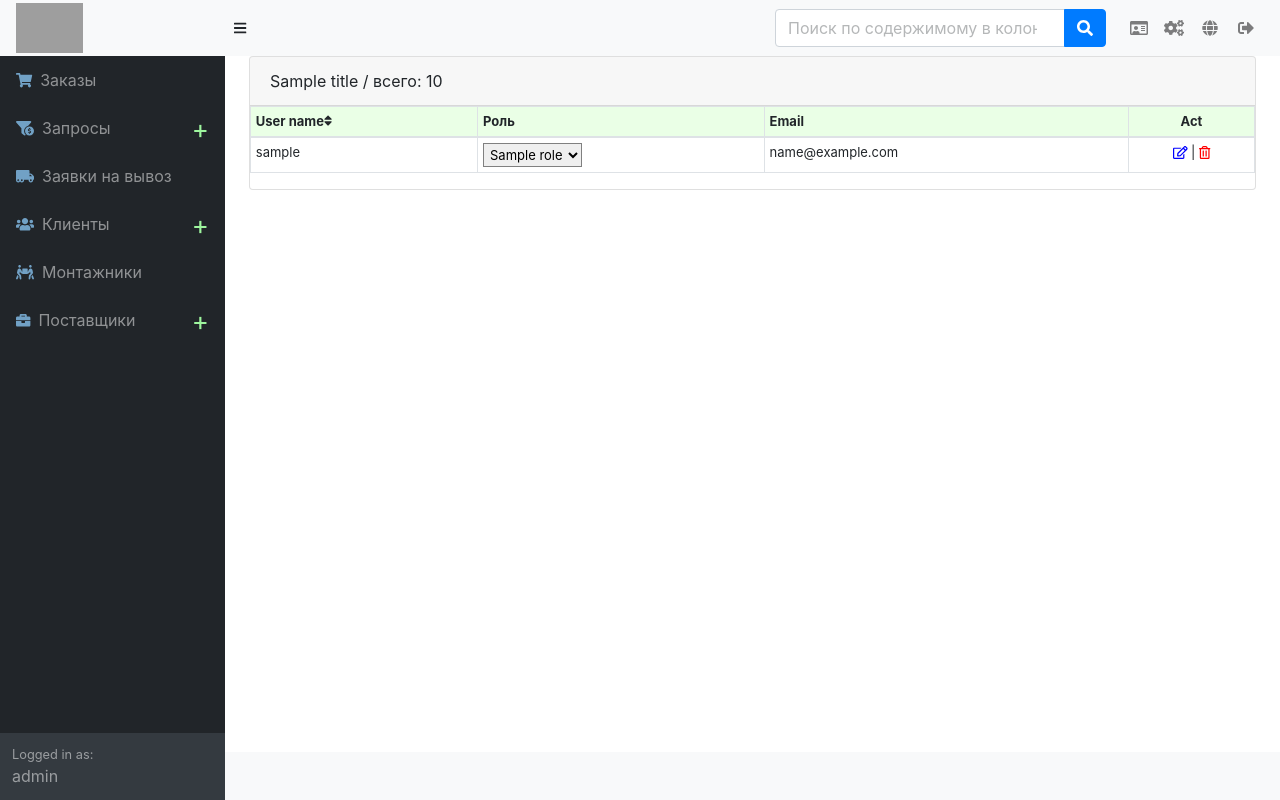
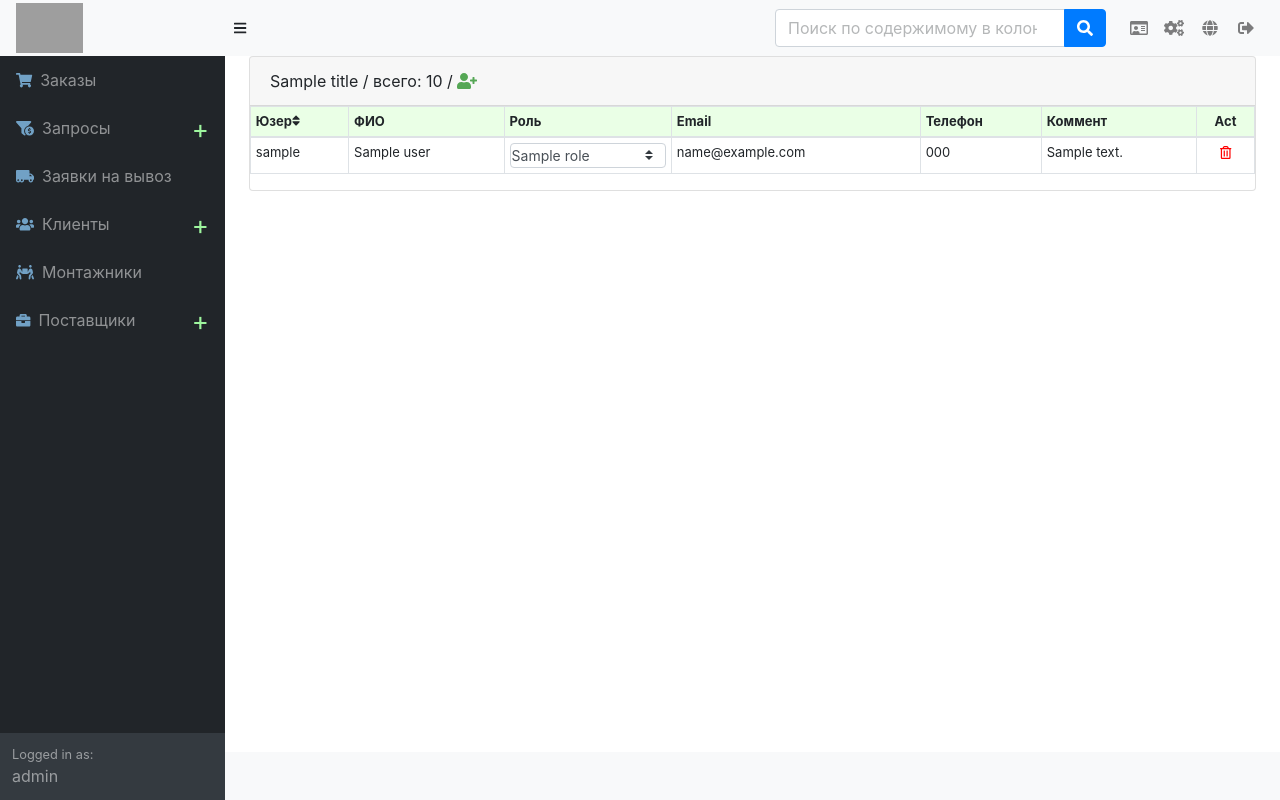
Before and after one commit to AlexandrTarasov/okna, a PHP site: template app/Views/User/index.php in a window 1280 px wide. Run offline with PHP 8.4, Linux system fonts and the light colour scheme; the template is opened without the code that fills it: most values are stand-ins (such as "Sample title", 1, 10 or a date in 2020); a stand-in replaces the project's code that opens the database connection; some libraries are stand-ins or nearby versions; grey boxes are pictures that could not be loaded.

Commit message:
users list correction

```diff
--- a/app/Models/Installer.php
+++ b/app/Models/Installer.php
@@ -9,7 +9,7 @@ class Installer extends Model
 		// $params = [
 		// 	'mail' => $mail,
 		// ];
-		return $this->db->row('SELECT * FROM `installers` ORDER BY id DESC');
+		return $this->db->row('SELECT * FROM `users` where role_id = 5  ORDER BY id DESC');
 	}
 
 }
--- a/app/Views/Supplier/index.php
+++ b/app/Views/Supplier/index.php
@@ -40,7 +40,7 @@ foreach($suppliers as $supplier){
 	}
 
 
-	if( $supplier['viber'] ){
+	if( $supplier['viber_is'] ){
 		$viber_ico="<i class=\"fab fa-viber\"></i>";
 	}
 	if( $supplier['comment'] ){
--- a/app/Views/User/index.php
+++ b/app/Views/User/index.php
@@ -1,21 +1,26 @@
 <style>
 	.fa-comment-dots{font-size: 16px; color: brown;}
 	.td-with-comment{background: hsl(65.7, 100%, 95.9%);}
-	.roles-select{border: 1px solid gray; padding: 2px;}
-	.role-admin-color{color:blue;font-weight: bold;}
-	.role-manager-color{color:green;}
-	.role-dev-color{color:red; font-weight: bold;}
+	.roles-select{padding: 1px; font-size: 14px; height: 25px;}
+	.role-admin-color{background:hsl(0, 100%, 90.6%);font-weight: bold;}
+	.role-manager-color{background:hsl(120, 68.3%, 87.6%);}
+	.role-dev-color{background:gray; font-weight: bold;}
+	.role-installer-color{background:hsl(196.7, 95.6%, 91.2%);}
+	.add_user{color: hsl(120, 32.5%, 49.4%);}
 </style>
 <div class="card mb-4">
-	<div class="card-header"><?=$title . ' / всего: ' .$total?></div>
+	<div class="card-header"><?=$title . ' / всего: ' .$total?> / <span class="add_user" data-toggle="modal" data-target="#add_user_modal"><i class="fas fa-user-plus"></i></span> </div>
 	<div class="card-body" style="padding:0px;">
 		<div class="table-responsive">
 			<table class="table table-bordered table-hover table-sm" id="dataTable" width="100%" cellspacing="0">
 				<thead>
 					<tr style="background: 1px hsl(110.4, 100%, 95.1%);">
-						<th>User name<i class="fas fa-sort"></i></th>
-						<th>Роль</i></th>
-						<th>Email</i></th>
+						<th>Юзер<i class="fas fa-sort"></i></th>
+						<th>ФИО</th>
+						<th>Роль</th>
+						<th>Email</th>
+						<th>Телефон</th>
+						<th>Коммент</th>
 						<th style='text-align:center;'>Act</th>
 					</tr>
 				</thead>
@@ -27,9 +32,10 @@ foreach($users as $user){
 	//make select for role
 	$role_css = '';
 	if($user['role_id'] == 2)  $role_css =  'role-manager-color';
-	if($user['role_id'] == 3) $role_css =  'role-admin-color';
+	if($user['role_id'] == 3)  $role_css =  'role-admin-color';
 	if($user['role_id'] == 4)  $role_css =  'role-dev-color';
-	$roles_select = '<select class="roles-select '.$role_css.'" onfocus="saveOption(this)" onchange="changeRole(this)">';
+	if($user['role_id'] == 5)  $role_css =  'role-installer-color';
+	$roles_select = '<select class="custom-select roles-select '.$role_css.'" onfocus="saveOption(this)" onchange="changeRole(this)">';
 	foreach($roles as $role){
 		$selected = ($role['id'] == $user['role_id']) ? ' selected ' : '';
 		$roles_select .='<option value="'.$role['id'].'"' .$selected. '>'.$role['name'].'</option>';
@@ -38,10 +44,13 @@ foreach($users as $user){
 	// !- make select for role
 	echo"<tr>";
 	echo"<td>".$user['username']."</td>";
+	echo"<td>".$user['name']."</td>";
 	// echo"<td>".$user['role_id']."</td>";
 	echo"<td>".$roles_select."</td>";
 	echo"<td>".$user['email']."</td>";
-	echo"<td style='text-align:center;'><i title='this is button for edition bro' style='color:blue;' class=\"far fa-edit\"></i> | <i style='color:red;' class=\"far fa-trash-alt\"></i> </td>";
+	echo"<td>".$user['phone']."</td>";
+	echo"<td>".$user['comment']."</td>";
+	echo"<td style='text-align:center;'><i style='color:red;' class=\"far fa-trash-alt\"></i> </td>";
 	echo"</tr>";
 }
 ?>
@@ -52,11 +61,11 @@ foreach($users as $user){
 </div>
 
 <!-- modal add installer -->
-<div class="fade modal" tabindex="-1" role="dialog" id="add_installer_modal" aria-hidden="true">
+<div class="fade modal" tabindex="-1" role="dialog" id="add_user_modal" aria-hidden="true">
 	<div class="modal-dialog">
 		<div class="modal-content">
 			<div class="modal-header">
-				<h5 class="modal-title"><i class="fas fa-people-carry clr-red"></i> Добавить монтажника</h5>
+				<h5 class="modal-title"><i class="fas fa-user-plus add_user"></i> Добавить пользователя</h5>
 				<button type="button" class="close" data-dismiss="modal" aria-label="Close">
 					<span aria-hidden="true">&times;</span>
 				</button>
@@ -79,15 +88,11 @@ foreach($users as $user){
 					<div class="form-row">
 						<div class="col mb-2">
 							<div class="input-group input-group-sm">
-								<input type="tel" class="form-control" id="" placeholder="Тел 1">
+								<input type="tel" class="form-control" id="" placeholder="Тел">
 								<div class="input-group-append ">
 									<span class="input-group-text" title="viber_span" id="viber_installer_act_span"><i class="off fab fa-viber" title="viber_svg" id="viber_installer_i"></i></span>
 								</div>
 							</div>
-						</div>
-
-						<div class="col mb-2">
-							<input type="tel" class="form-control form-control-sm" id="" placeholder="Тел 2">
 						</div>
 					</div>
 					<div class="form-row">
--- a/app/Views/layout/default.php
+++ b/app/Views/layout/default.php
@@ -278,6 +278,7 @@
 
 <!-- modal add supplier -->
 <div class="fade modal" tabindex="-1" role="dialog" id="add_supplier_modal" aria-hidden="true">
+	<form  id="add_supplier_modal_form">
 	<div class="modal-dialog">
 		<div class="modal-content">
 			<div class="modal-header">
@@ -286,39 +287,36 @@
 					<span aria-hidden="true">&times;</span>
 				</button>
 			</div>
-			<div class="modal-body">
+			<div id="back_message_supplier_modal"></div>
+			<div class="modal-body" id="add_supplier_modal_body">
 				<div class="form-group" style="margin-bottom: 0rem;">
 					<div class="form-row">
 						<div class="col mb-2">
-							<input type="text"  class="form-control form-control-sm" id="" placeholder="Название компании">
+							<input type="text" required name="company_name" class="form-control form-control-sm" id="" placeholder="Название компании">
 						</div>
 						<div class="col mb-2">
-							<input type="text" class="form-control form-control-sm" id="" placeholder="Адрес компании">
+							<input type="text" name="address"class="form-control form-control-sm" id="" placeholder="Адрес компании">
 						</div>
 					</div>
 					<div class="form-row">
 						<div class="col mb-2">
-							<input type="text"  class="form-control form-control-sm" id="" placeholder="Имя менеджера">
+							<input type="text" name="manager_name" class="form-control form-control-sm" id="" placeholder="Имя менеджера">
 						</div>
 						<div class="col mb-2">
-							<input type="email" class="form-control form-control-sm" id="" placeholder="Мэйл менеджера">
+							<input type="email" name="manager_email"  pattern="[a-z0-9._%+-]+@[a-z0-9.-]+\.[a-z]{2,}$"  class="form-control form-control-sm" id="" placeholder="Мэйл менеджера">
 						</div>
 					</div>
 					<div class="form-row">
 						<div class="col mb-2">
 							<div class="input-group input-group-sm">
-								<input type="tel" class="form-control" id="" placeholder="Тел 1">
+								<input type="tel" class="form-control" name="manager_phone" required id="phone_1_supplier_form" placeholder="(000)-000-00-00"  pattern="\([0-9]{3}\)-[0-9]{3}-[0-9]{2}-[0-9]{2}">
 								<div class="input-group-append ">
 									<span class="input-group-text" title="viber_span" id="viber_supplier_act_span"><i class="off fab fa-viber" title="viber_svg" id="viber_supplier_i"></i></span>
 								</div>
 							</div>
 						</div>
-
-						<div class="col mb-2">
-							<input type="tel" class="form-control form-control-sm" id="" placeholder="Тел 2">
-						</div>
 					</div>
-					<textarea class="form-control mb-2" id=""  placeholder="Комментарий" rows="2"></textarea>
+					<textarea class="form-control mb-2" id=""  name="comment"  placeholder="Комментарий" rows="2"></textarea>
 
 					<hr>
 					<div class="text-center" style="margin:-7px;">
@@ -328,6 +326,7 @@
 			</div>
 		</div>
 	</div>
+	<form>
 </div>
 <!--// end modal for supplier -->
 
@@ -357,7 +356,7 @@ window.onload = function (){
 	let month = [ '01', '02', '03', '04', '05', '06', '07', '08', '09', '10', '11', '12'];
 	var today = new Date();
 	var date = today.getFullYear()+'-'+month[today.getMonth()]+'-'+today.getDate();
-	order_date_inp.value = date;
+	// order_date_inp.value = date;
 	// $('#addRequestModal').modal('show');
 }
 
@@ -387,7 +386,7 @@ phone_1_enquery_form.addEventListener("input", function(event){
 	makePhoneNumber(event, phone_1_enquery_form);
 	let clean_number = event.target.value.replace(/\(|\)|\-|_/gi, '');
 	if( clean_number.length == 10 ){
-		checkPhoneExistance(clean_number, 'check_if_client_phone_exists', 'enquery');
+		checkPhoneExistance(clean_number, 'enquery_phone_exists');
 	}
 });
 phone_2_enquery_form.addEventListener("input", function(event){
@@ -413,12 +412,38 @@ add_client_modal.onclick=(e)=>{
 }
 phone_1_client_form.addEventListener("input", function(event){
 	makePhoneNumber(event, phone_1_client_form);
+	let clean_number = event.target.value.replace(/\(|\)|\-|_/gi, '');
+	if( clean_number.length == 10 ){
+		checkPhoneExistance(clean_number, 'client_phone_exists');
+	}
 });
 phone_2_client_form.addEventListener("input", function(event){
 	makePhoneNumber(event, phone_2_client_form);
 });
 /* -- */
 
+
+/*supplier modal process*/
+let supplier_form = {
+	viber : 0,
+}
+add_supplier_modal.onclick=(e)=>{
+	let icon = clickOnViberIcon(e);
+	if( typeof icon === 'object' ){
+		if(supplier_form.viber == 0){
+			changeViberState(icon, 'on');
+			supplier_form.viber = 1;
+		} else{
+			changeViberState(icon, 'off');
+			supplier_form.viber = 0;
+		}
+	}
+}
+phone_1_supplier_form.addEventListener("input", function(event){
+	makePhoneNumber(event, phone_1_supplier_form);
+});
+
+/*---*/
 function clickOnViberIcon(e){
 	if(  e.target.title == "viber_span" ){
 		return e.target.childNodes[0];
--- a/assets/js/add_data_from_modals.js
+++ b/assets/js/add_data_from_modals.js
@@ -16,8 +16,6 @@ add_enquiry_modal_form.onsubmit = async (e) => {
 		console.log(text);
 	});
 }
-
-
 
 add_client_modal_form.onsubmit = async (e) => {
 	e.preventDefault();
@@ -38,6 +36,27 @@ add_client_modal_form.onsubmit = async (e) => {
 	});
 }
 
+
+add_supplier_modal.onsubmit = async (e) => {
+	e.preventDefault();
+	let formData = new FormData(add_supplier_modal_form);
+	formData.append('viber_is', supplier_form.viber);
+	formData.append('from_node', 'add_supplier_modal_form');
+	let response = await fetch('/sluice', {
+		method: 'POST',
+		body: formData
+	});
+	response.text().then(function (text){
+		if( text === '1' ){
+			add_supplier_modal_body.innerHTML = '<div class="alert alert-info" role="alert">Поставищик добавлен</div>';
+		}else{
+			back_message_supplier_modal.innerHTML = text;
+		}
+		console.log(text);
+	});
+}
+
+
 async function checkPhoneExistance (phone, node ){
 	let formData = new FormData();
 	formData.append('phone', phone);
@@ -48,23 +67,31 @@ async function checkPhoneExistance (phone, node ){
 	});
 
 	const contentType = response.headers.get("content-type");
-	if (contentType && contentType.indexOf("application/json") !== -1) {
+	if (contentType && contentType.indexOf("application/json") !== -1) { //if info about phone exists get Json otherwise get str '0'
 		response.json().then(data => {
-			back_message_enquery_modal.innerHTML = '<div class="alert alert-warning" role="alert">Клиент с данным номером уже существует </div>';
-			if( node === 'check_if_client_phone_exists' ){
+			if( node === 'enquery_phone_exists' ){
+				back_message_enquery_modal.innerHTML = '<div class="alert alert-warning" role="alert">Клиент с данным номером уже существует </div>';
 				add_enquiry_modal_form.elements['fio'].value = data.name;
 				add_enquiry_modal_form.elements['address'].value = data.address;
 				add_enquiry_modal_form.elements['email'].value = data.email;
 				add_enquiry_modal_form.elements['client_id'].value = data.id;
 				add_enquiry_modal_form.elements['phone_2'].defaultValue = data.phone2;
-client_id_input
 				shapePhone(add_enquiry_modal_form.elements['phone_2']);
 				if (data.viber_is === '1'){
 					changeViberState(enquery_viber, 'on');
 				}
 			}
+			else if ( node === 'client_phone_exists' ){
+				back_message_client_modal.innerHTML = '<div class="alert alert-danger" role="alert">Клиент с данным номером уже существует </div>';
+				add_client_modal_form.elements['fio'].value = data.name;
+				add_client_button.disabled = true;
+			}
 		});
 	} else {
+		back_message_enquery_modal.innerHTML = '';
+		back_message_client_modal.innerHTML = '';
+		add_client_modal_form.elements['fio'].value = '';
+		add_client_button.disabled = false;
 		response.text().then(text => {
 			console.log('text'+text);
 		});
```
Also changed, not shown: app/Controllers/SluiceController.php (+12 -2 lines), app/Models/Supplier.php (+15 -0 lines), app/Views/Installer/index.php (+4 -4 lines).
